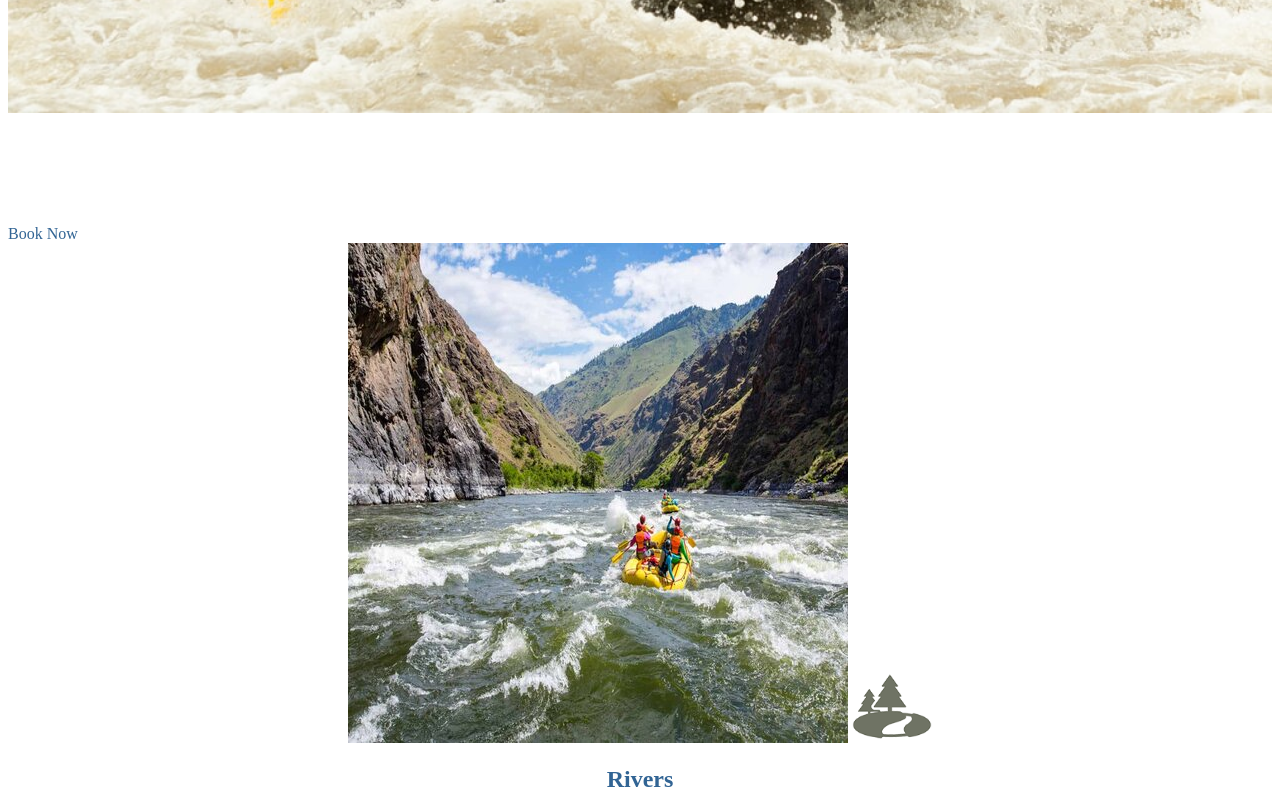
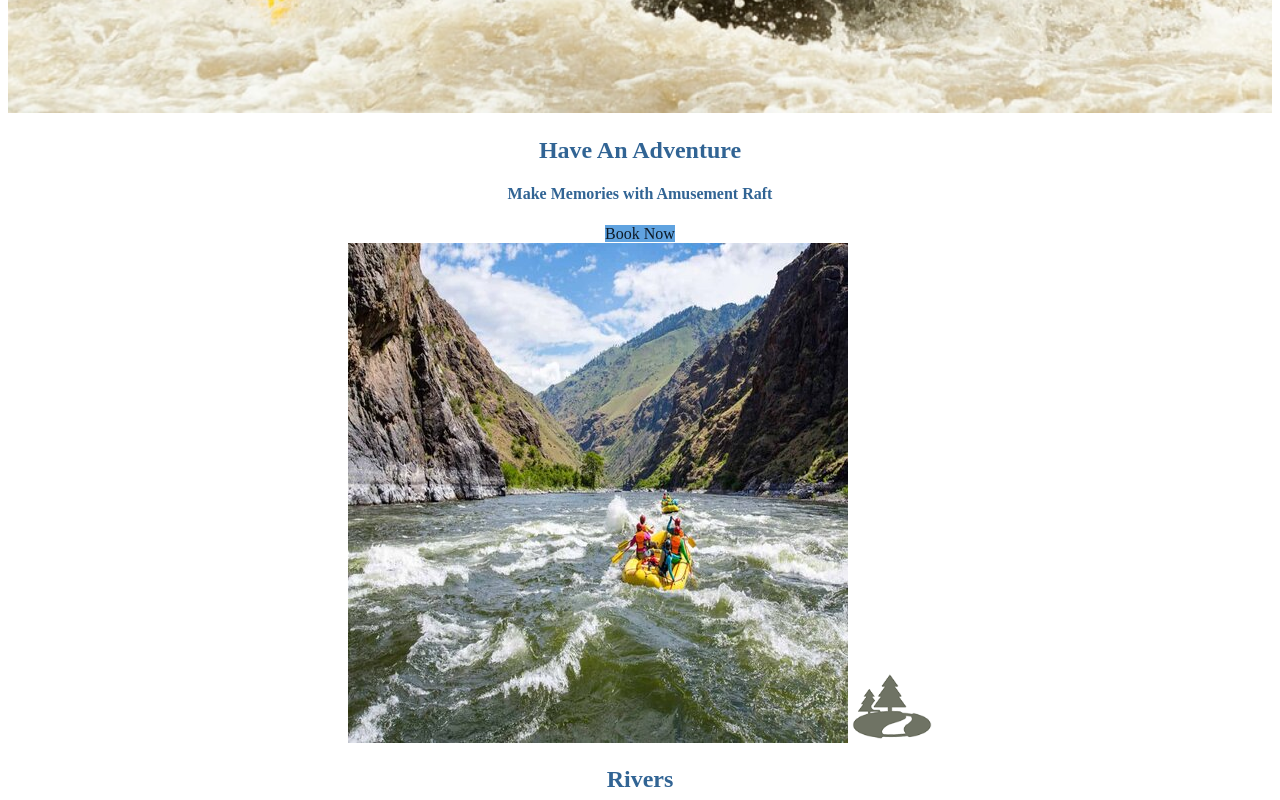
Before and after one commit to danisms/wdd130, a plain HTML site: page wwr/index.html in a window 1280 px wide. Shown: the part 820-1620 px from the top of the page. Drawn offline with Linux system fonts and the light colour scheme.

Commit message:
make adjustment

```diff
--- a/wwr/index.html
+++ b/wwr/index.html
@@ -27,7 +27,7 @@
             <section id="hero-msg">
                 <h1 class="home-title">Have An Adventure</h1>
                 <h4>Make Memories with Amusement Raft</h4>
-                <div class="botton-box">
+                <div class="button-box">
                     <a class="book" href="contactus.html">Book Now</a>
                 </div>
             </section>
--- a/wwr/styles/style.css
+++ b/wwr/styles/style.css
@@ -30,11 +30,13 @@ nav a {
 }
 
 nav a:hover {
+    background-color: #316494;
     color: #FFFFFF;
 }
 
 .home-title {
-    color: #FFFFFF;
+    color: #316494;
+    /* color: #FFFFFF; */
 }
 
 main h2 {
@@ -42,7 +44,8 @@ main h2 {
 }
 
 h4 {
-    color: #FFFFFF
+    color: #316494
+    /* color: #FFFFFF */
 }
 
 #hero-msg h1, #hero-msg h4 {
@@ -57,14 +60,11 @@ main section {
     text-align: center;
 }
 
-nav a:hover {
-    background-color: #316494;
-    color: #FFFFFF;
-}
-
 .book, .join {
-    background-color: #FFFFFF;
-    color: #316494;
+    background-color: #60A3E0;
+    /* background-color: #FFFFFF; */
+    color: #0d1a26;
+    /* color: #316494; */
     text-decoration: none;
 }
 
```
